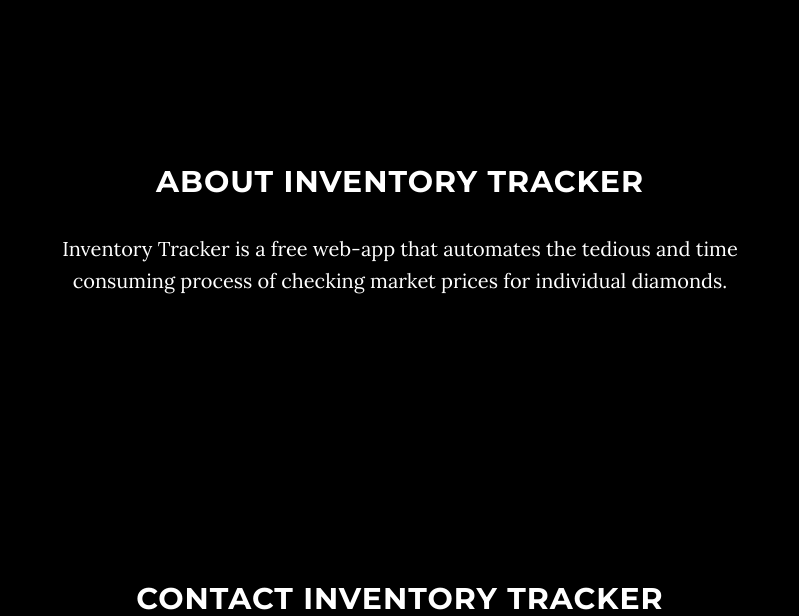
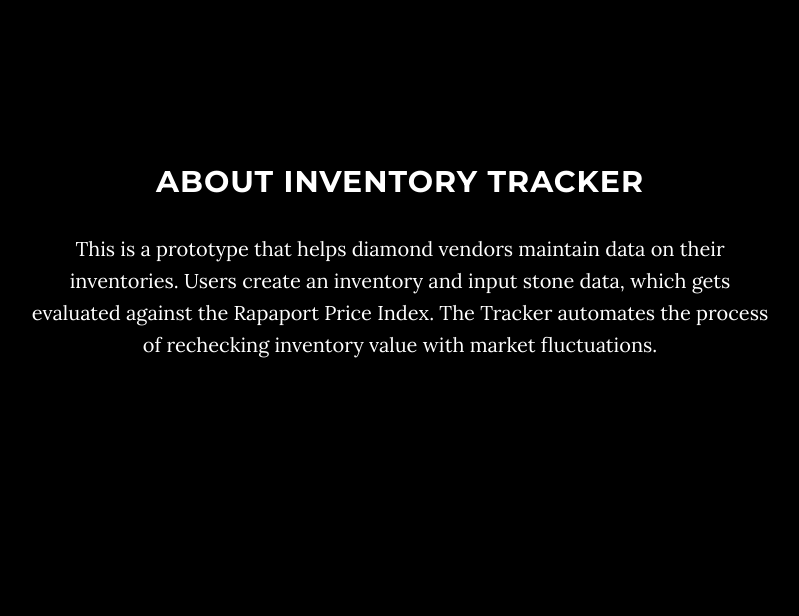
Before and after one commit to MicahSteinbrecher/inventory-flask, a Flask app: page /login in a window 1280 px wide. Shown: the part 885-1501 px from the top of the page, without its empty margins (240-1039 px from the left). Run offline with Flask 2, Linux system fonts and the light colour scheme; some libraries are stand-ins or nearby versions.

Commit message:
update base.html

```diff
--- a/templates/base.html
+++ b/templates/base.html
@@ -83,7 +83,7 @@
         <div class="row">
             <div class="col-lg-8 col-lg-offset-2">
                 <h2>About Inventory Tracker</h2>
-                <p>Inventory Tracker is a free web-app that automates the tedious and time consuming process of checking market prices for individual diamonds.</p>
+                <p> This is a prototype that helps diamond vendors maintain data on their inventories. Users create an inventory and input stone data, which gets evaluated against the Rapaport Price Index. The Tracker automates the process of rechecking inventory value with market fluctuations. </p>
             </div>
         </div>
     </section>
```
